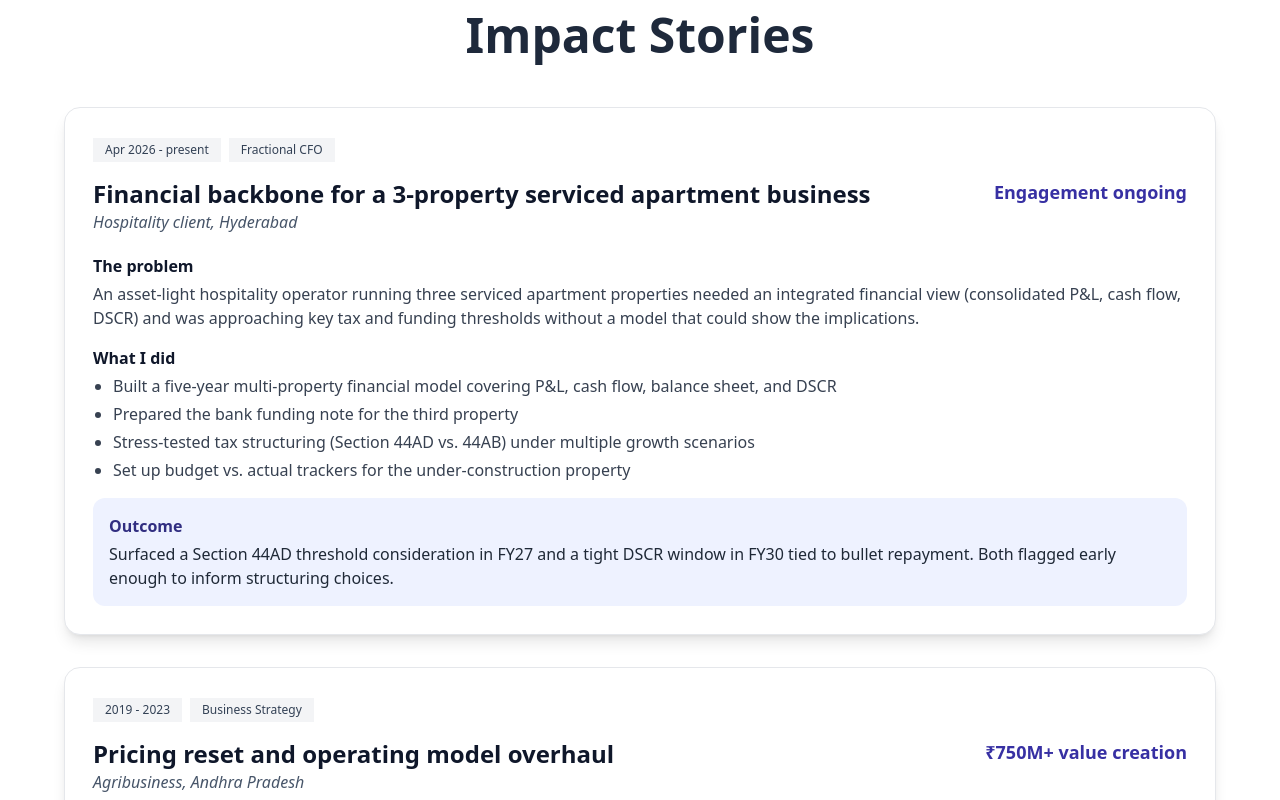
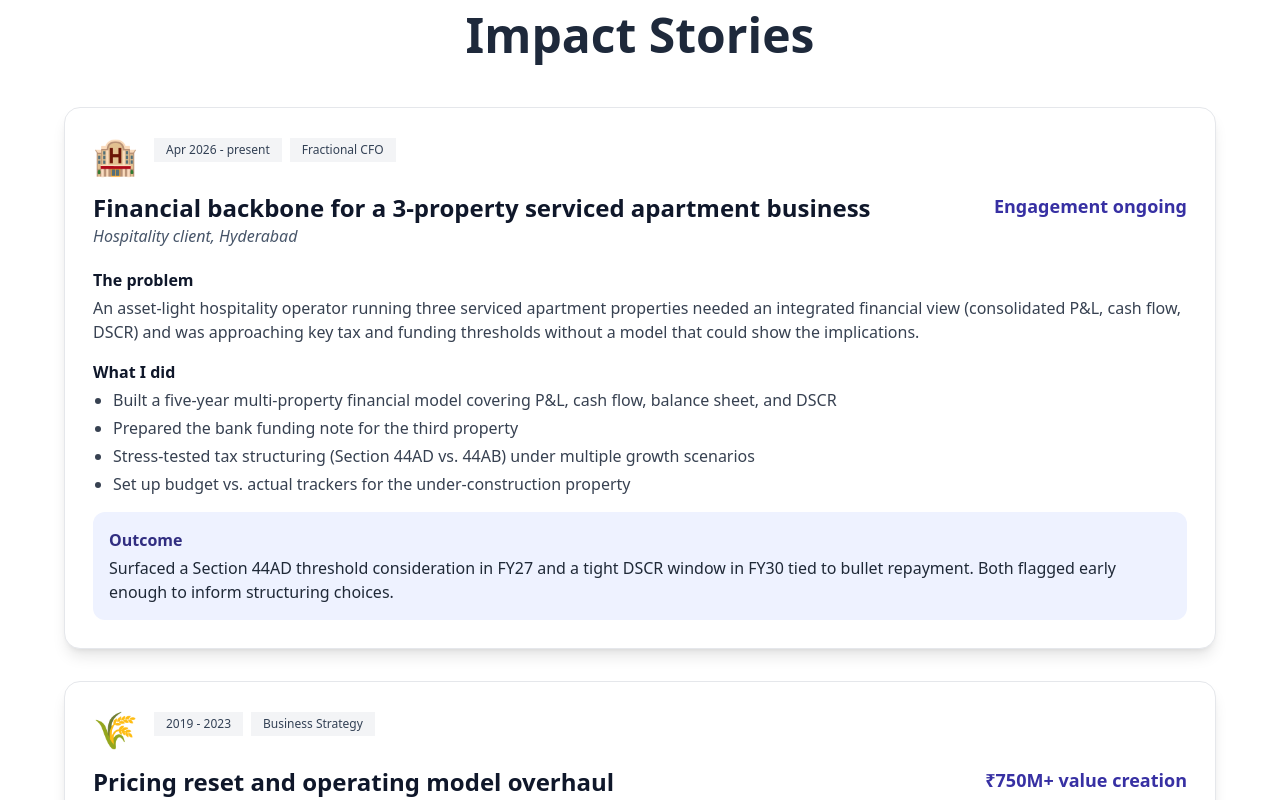
Before and after one commit to SravaniPolina/sravani-portfolio-frontend, a React (Create React App) app: page / in a window 1280 px wide. Shown: the part 2680-3480 px from the top of the page. Built offline with nearby package versions, Linux system fonts and the light colour scheme.

Commit message:
Update Projects.jsx

```diff
--- a/src/components/Projects.jsx
+++ b/src/components/Projects.jsx
@@ -2,6 +2,7 @@ import React from "react";
 
 const cards = [
   {
+    icon: "🏨",
     year: "Apr 2026 - present",
     tag: "Fractional CFO",
     title: "Financial backbone for a 3-property serviced apartment business",
@@ -17,6 +18,7 @@ const cards = [
     outcome: "Surfaced a Section 44AD threshold consideration in FY27 and a tight DSCR window in FY30 tied to bullet repayment. Both flagged early enough to inform structuring choices."
   },
   {
+    icon: "🌾",
     year: "2019 - 2023",
     tag: "Business Strategy",
     title: "Pricing reset and operating model overhaul",
@@ -32,6 +34,7 @@ const cards = [
     outcome: "₹500M revenue impact through pricing alone. ₹200M operational loss reduction. 75% throughput improvement on a 90% lower capex base."
   },
   {
+    icon: "🏗️",
     year: "2024 - 2025",
     tag: "Strategy & PMO",
     title: "PMO setup across five business units",
@@ -47,6 +50,7 @@ const cards = [
     outcome: "18% ROI improvement. 30% better capex allocation efficiency. 20% reduction in operational cost base. Frameworks remained in use post-engagement."
   },
   {
+    icon: "🚀",
     year: "2018 - 2019",
     tag: "Deal Advisory",
     title: "Angel investment diligence at scale",
@@ -62,6 +66,7 @@ const cards = [
     outcome: "15% improvement in investment efficiency. 5 angel investors onboarded in the first quarter. Advisory engagement with the AP IT Ministry."
   },
   {
+    icon: "🏦",
     year: "2012 - 2017",
     tag: "Debt & Capital",
     title: "Infrastructure project finance, ₹20Bn portfolio",
@@ -86,9 +91,12 @@ export default function ProjectCards() {
         <div className="space-y-8">
           {cards.map((card, idx) => (
             <div key={idx} className="bg-white shadow-lg rounded-2xl p-7 border transition hover:shadow-xl">
-              <div className="mb-4">
-                <span className="inline-block text-xs bg-gray-100 text-slate-700 px-3 py-1 rounded-lg mr-2">{card.year}</span>
-                <span className="inline-block text-xs bg-gray-100 text-slate-700 px-3 py-1 rounded-lg mr-2">{card.tag}</span>
+              <div className="flex items-start gap-4 mb-4">
+                <div className="text-4xl">{card.icon}</div>
+                <div className="flex-1">
+                  <span className="inline-block text-xs bg-gray-100 text-slate-700 px-3 py-1 rounded-lg mr-2">{card.year}</span>
+                  <span className="inline-block text-xs bg-gray-100 text-slate-700 px-3 py-1 rounded-lg mr-2">{card.tag}</span>
+                </div>
               </div>
               <div className="flex flex-col sm:flex-row items-start justify-between gap-3 mb-5">
                 <div>
```
